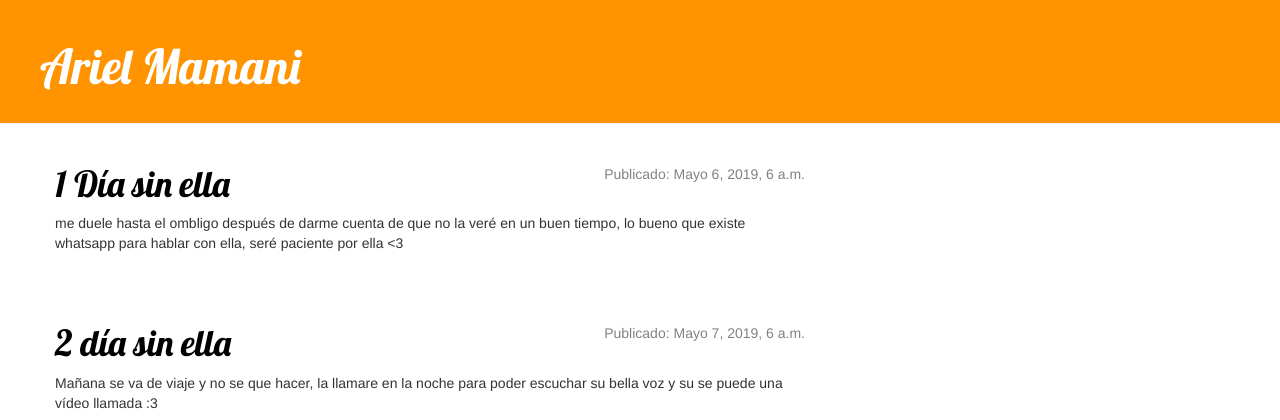
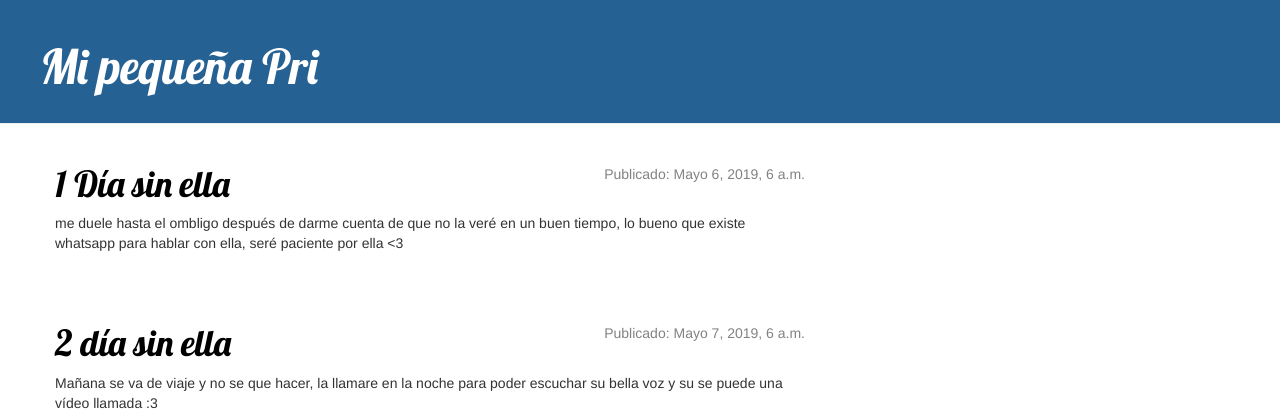
Before and after one commit to arielmanxd/blog, a Django app: page / in a window 1280 px wide. Shown: the top 420 px of the page. Run offline with Django 3.2, Linux system fonts and the light colour scheme; data comes from the database, SQL or seed files in the repository; some libraries are stand-ins or nearby versions.

Commit message:
con pestañas

```diff
--- a/blog/static/css/blog.css
+++ b/blog/static/css/blog.css
@@ -1,7 +1,7 @@
 
 
 .page-header {
-    background-color: #ff9400;
+    background-color: #256193;
     margin-top: 0;
     padding: 20px 20px 20px 40px;
 }
--- /dev/null
+++ b/blog/templates/blog/base.html
@@ -0,0 +1,27 @@
+{% load static %}
+<html>
+    <head>
+      <title>With love</title>
+      <link rel="stylesheet" href="//maxcdn.bootstrapcdn.com/bootstrap/3.2.0/css/bootstrap.min.css">
+      <link rel="stylesheet" href="//maxcdn.bootstrapcdn.com/bootstrap/3.2.0/css/bootstrap-theme.min.css">
+      <link href="//fonts.googleapis.com/css?family=Lobster&subset=latin,latin-ext" rel="stylesheet" type="text/css">
+      <link rel="stylesheet" href="{% static 'css/blog.css' %}">
+    </head>
+
+    <body>
+    <div class="page-header" >
+        <h1><a href="/">Mi pequeña Pri</a></h1>
+    </div>
+    <div class="content container">
+        <div class="row">
+            <div class="col-md-8">
+            {% block content %}
+            {% endblock %}
+            </div>
+        </div>
+    </div>
+</body>
+
+
+
+</html>
--- a/blog/templates/blog/post_list.html
+++ b/blog/templates/blog/post_list.html
@@ -1,33 +1,13 @@
-{% load static %}
-<html>
-    <head>
-      <title>With love</title>
-      <link rel="stylesheet" href="//maxcdn.bootstrapcdn.com/bootstrap/3.2.0/css/bootstrap.min.css">
-      <link rel="stylesheet" href="//maxcdn.bootstrapcdn.com/bootstrap/3.2.0/css/bootstrap-theme.min.css">
-      <link href="//fonts.googleapis.com/css?family=Lobster&subset=latin,latin-ext" rel="stylesheet" type="text/css">
-      <link rel="stylesheet" href="{% static 'css/blog.css' %}">
-    </head>
-    <body>
-      <div class="page-header">
-        <h1><a href = "/" > Ariel Mamani </a></h1>
-      </div>
-
-
-  <div class="content container">
-      <div class="row">
-          <div class="col-md-8">
+{% extends 'blog/base.html' %}
+{% block content %}
               {% for post in posts %}
                   <div class="post">
                       <div class="date">
                           <p>Publicado: {{ post.published_date }}</p>
                       </div>
-                      <h1><a href="">{{ post.title }}</a></h1>
+                      <h1><a href="{% url 'post_detail' pk=post.pk %}">{{ post.title }}</a></h1>
+
                       <p>{{ post.text|linebreaksbr }}</p>
                   </div>
               {% endfor %}
-          </div>
-      </div>
-  </div>
-
-    </body>
-</html>
+{% endblock %}
--- a/blog/urls.py
+++ b/blog/urls.py
@@ -3,4 +3,5 @@ from . import views
 
 urlpatterns = [
     path('', views.post_list, name='post_list'),
+    path('post/<int:pk>/', views.post_detail, name='post_detail'),
 ]
--- a/blog/views.py
+++ b/blog/views.py
@@ -1,7 +1,12 @@
 from django.shortcuts import render
 from django.utils import timezone
 from .models import Post
+from django.shortcuts import render, get_object_or_404
 def post_list(request):
     posts = Post.objects.filter(published_date__lte=timezone.now()).order_by('published_date')
     return render(request, 'blog/post_list.html', {'posts': posts})
+
+def post_detail(request, pk):
+    post = get_object_or_404(Post, pk=pk)
+    return render(request, 'blog/post_detail.html', {'post': post})
 # Create your views here.
```
Also changed, not shown: blog/templates/blog/post_detail.html (added, +15 -0 lines).
